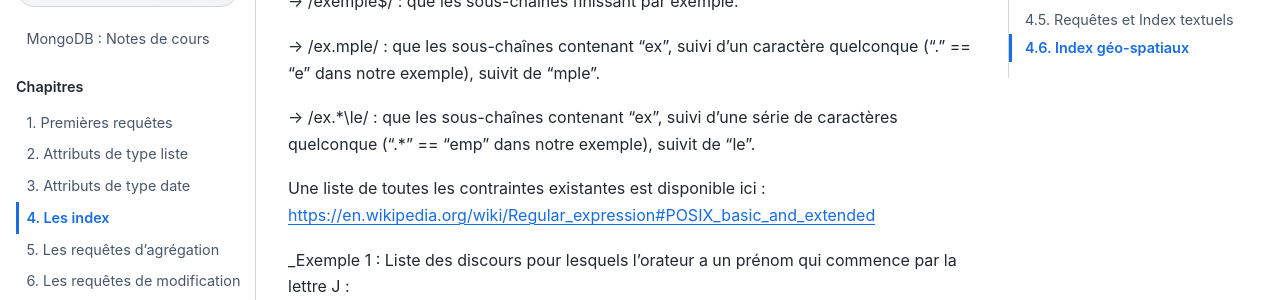
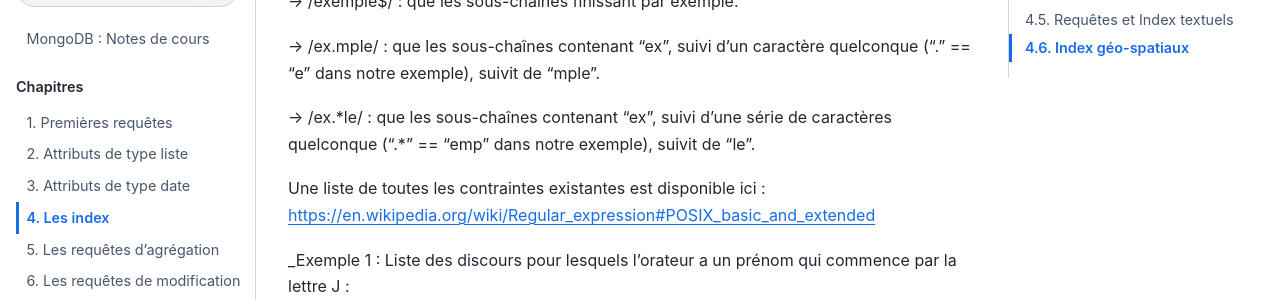
Before and after one commit to rtavenar/mongo_book, a Jupyter Book: the page built from content/04_index.md, in a window 1280 px wide and 900 px high, scrolled down 3286 px. Shown: the part 153-453 px from the top of the window. Built offline with Jupyter Book 1.0.4 settings and Sphinx 7.4.7 and the Sphinx Book theme 1.1.4, drawn with Linux system fonts in a browser that asks for light colours.

```diff
--- a/content/04_index.md
+++ b/content/04_index.md
@@ -124,9 +124,10 @@ Ici, "cle" désigne le champ dans lequel on souhaite rechercher et "exemple" la
 
 -> /ex.mple/ : que les sous-chaînes contenant "ex", suivi d'un caractère quelconque ("." == "e" dans notre exemple), suivit de "mple".
 
--> /ex.\*\le/ : que les sous-chaînes contenant "ex", suivi d'une série de caractères quelconque (".\*\" == "emp" dans notre exemple), suivit de "le".
+-> /ex.\*le/ : que les sous-chaînes contenant "ex", suivi d'une série de caractères quelconque (".\*" == "emp" dans notre exemple), suivit de "le".
 
 Une liste de toutes les contraintes existantes est disponible ici : https://en.wikipedia.org/wiki/Regular_expression#POSIX_basic_and_extended
+
 
 
 _Exemple 1 : Liste des discours pour lesquels l’orateur a un prénom qui commence par la lettre J :
```
